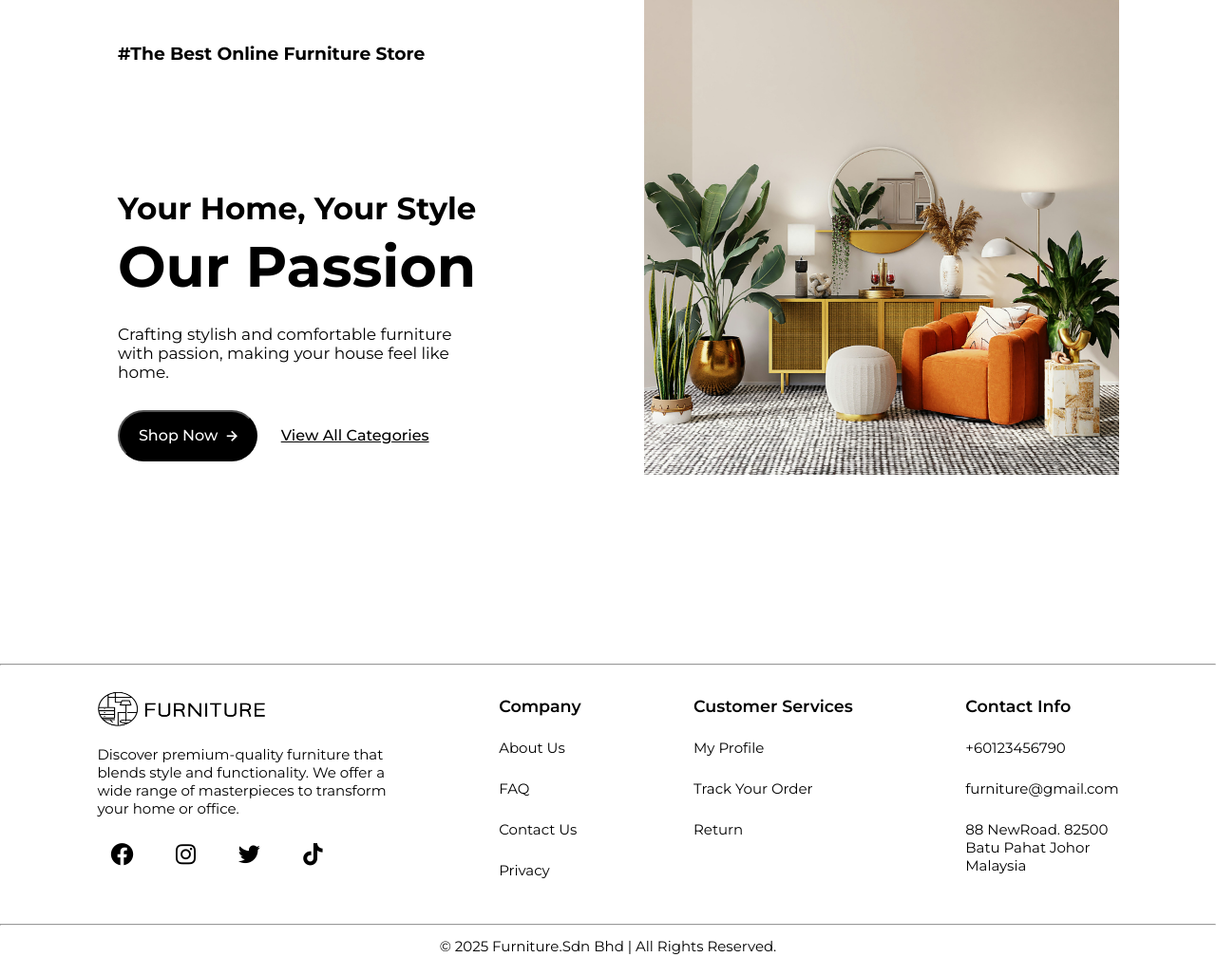
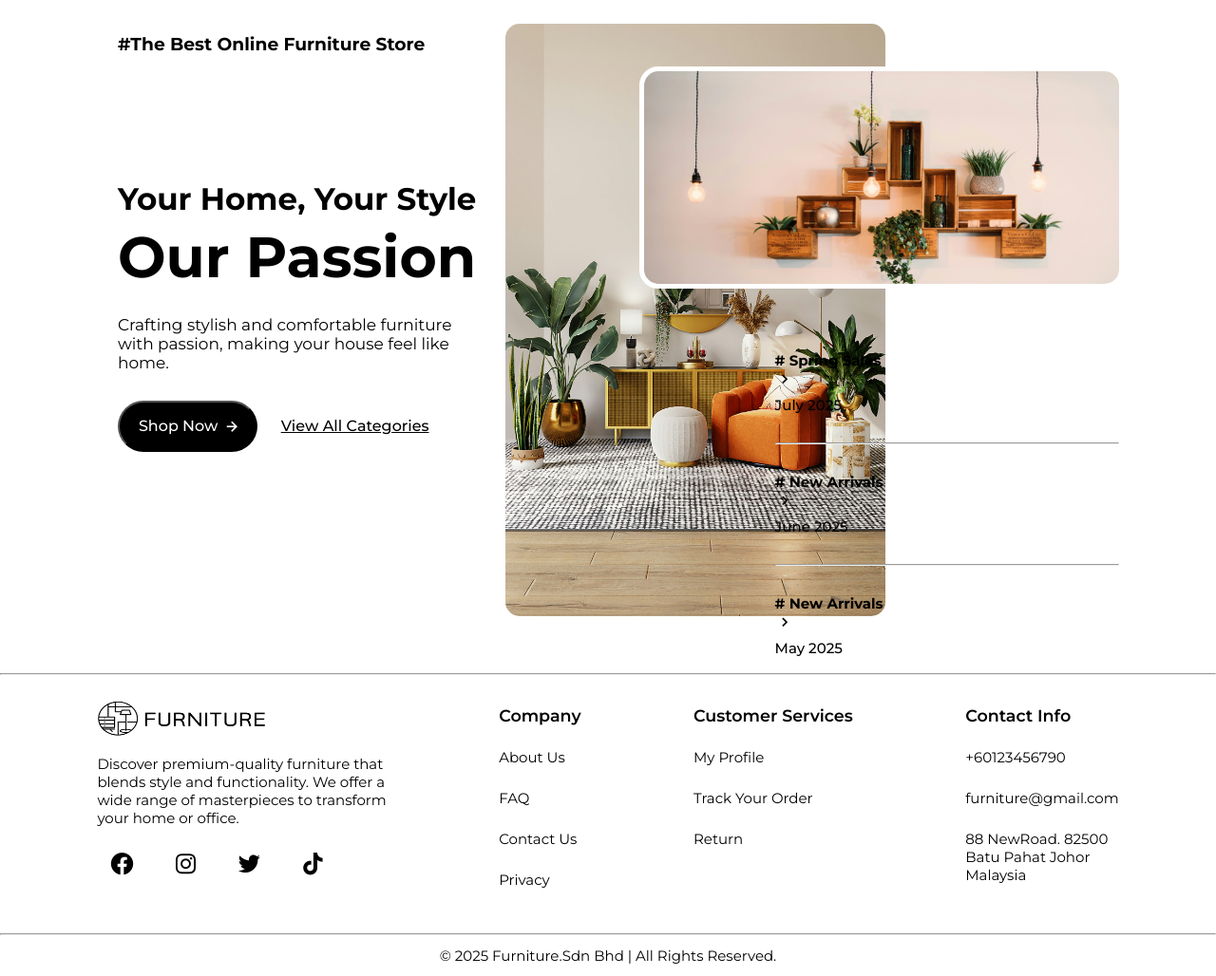
Before and after one commit to LEEJS-32/app, a PHP site: page /pages/home.php in a window 1280 px wide. Shown: the part 100-1128 px from the top of the page at 95% size. Before the commit the page ends 1105 px from the top, so only its background shows below. Run offline with PHP 8.4, Linux system fonts and the light colour scheme.

Commit message:
designs on home page

```diff
--- a/_header.php
+++ b/_header.php
@@ -37,5 +37,6 @@
             <button class="user"><i class='bx bx-user' ></i></button>
             </div>
         </nav>
+
     </header>
 </html>
--- a/css/home.css
+++ b/css/home.css
@@ -20,7 +20,7 @@ h1 pre {
 }
 
 .intro-left {
-    padding: 20px 0 20px 2% ;
+    padding: 10px 0 20px 2% ;
     /* background-color: rgb(231, 231, 231); */
     width: 35%;
     height: 78vh;
@@ -77,9 +77,54 @@ h3 {
 
 }
 
-.img-intro {
+.img-intro1 {
+    width: 400px;
+    height: 78vh;
+    object-fit: cover;
+    border-radius: 15px;
+    z-index: 1;
+}
+
+.img-intro2 {
+    margin-top: 50px;
+    right: 8%;
+    position: absolute;
     width: 500px;
-    height: 500px;
+    height: 28vh;
     object-fit: cover;
+    border-radius: 15px;
+    outline:5px solid white;
+    z-index: 2;
+}
+
+.intro-right {
+    padding: 25px 3%;
+    /* background-color: rgb(231, 231, 231); */
+    width: 65%;
+    height: 78vh;
 
 }
+
+.slot {
+    position: absolute;
+    right: 8%;
+    top: 55vh;
+    /* background-color: aqua; */
+    height: 308px;
+    width: 362px;
+}
+
+.tag {
+    text-align: left;
+    padding: 30px 0;
+    font-size: 15px;
+    font-weight: 500;
+}
+
+.year {
+    padding-top: 5px;
+}
+
+.tag i {
+    font-size: 20px;
+}
--- a/pages/home.php
+++ b/pages/home.php
@@ -40,7 +40,24 @@
             </div>
 
             <div class="intro-right">
-                <img src="../img/intro.jpeg" class="img-intro">
+                <img src="../img/intro.jpeg" class="img-intro1">
+                <img src="../img/intro_img_2.jpeg" class="img-intro2">
+                <div class="slot">
+                    <div class="tag">
+                        <h4> # Spring Sales </h4><div class="icon"><i class='bx bx-chevron-right'></i></div>
+                        <p class="year">July 2025</p>
+                    </div>
+                    <hr>
+                    <div class="tag">
+                        <h4> # New Arrivals </h4><div class="icon"><i class='bx bx-chevron-right'></i></div>
+                        <p class="year">June 2025</p>
+                    </div>
+                    <hr>
+                    <div class="tag">
+                        <h4> # New Arrivals </h4><div class="icon"><i class='bx bx-chevron-right'></i></div>
+                        <p class="year">May 2025</p>
+                    </div>
+                </div>
             </div>
         </main>
 
```
Also changed, not shown: img/intro_img_2.jpeg (added).
